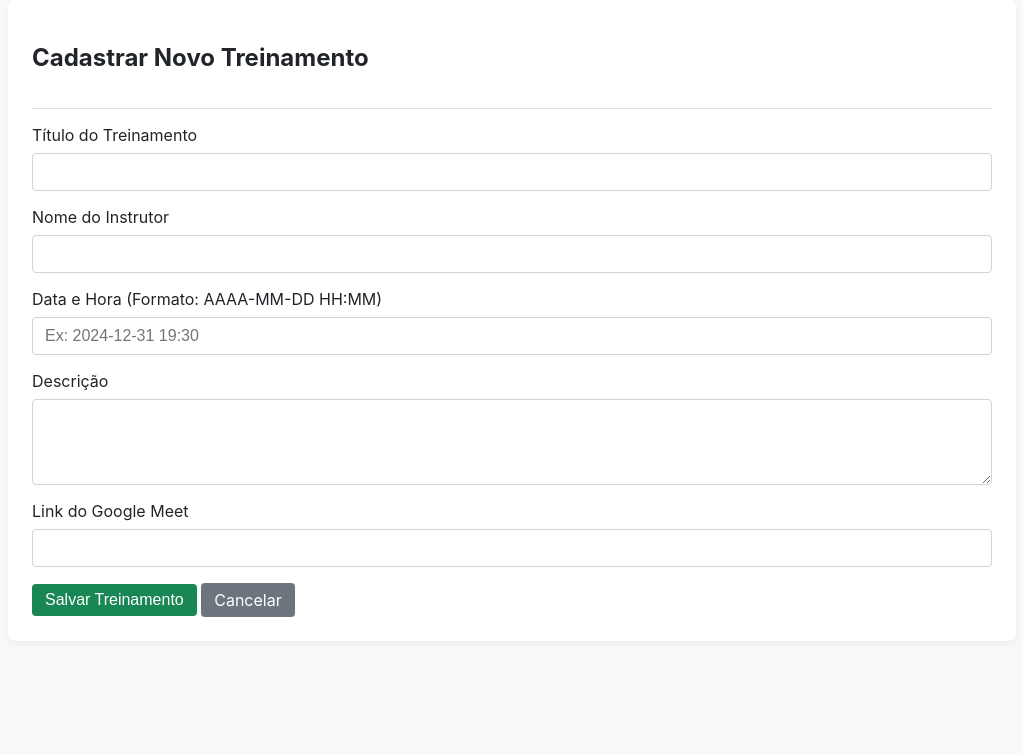
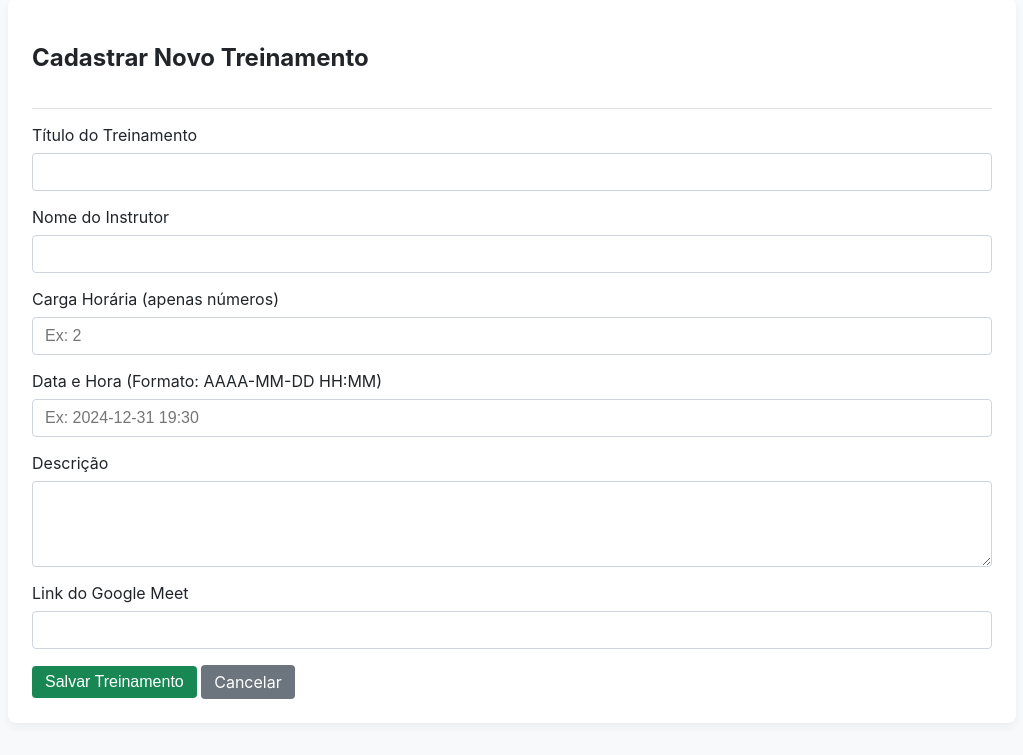
Before and after one commit to Gledson-Rwalker/portal-cooperativa, a Flask app: page /admin/add in a window 1280 px wide. Shown: the part 158-913 px from the top of the page, without its empty margins (128-1151 px from the left). Before the commit the page ends 775 px from the top, so only its background shows below. Run offline with Flask 3, Linux system fonts and the light colour scheme; the visitor is signed in with stand-in values (Sample User, id 1); some libraries are stand-ins or nearby versions.

Commit message:
Adiciona campo de carga horária aos formulários

```diff
--- a/templates/add_training.html
+++ b/templates/add_training.html
@@ -13,6 +13,10 @@
             <div class="form-group">
                 <label for="instrutor">Nome do Instrutor</label>
                 <input type="text" id="instrutor" name="instrutor" class="form-control" required>
+            </div>
+            <div class="form-group">
+                <label for="carga_horaria">Carga Horária (apenas números)</label>
+                <input type="number" id="carga_horaria" name="carga_horaria" class="form-control" placeholder="Ex: 2" required>
             </div>
             <div class="form-group">
                 <label for="data_hora">Data e Hora (Formato: AAAA-MM-DD HH:MM)</label>
--- a/templates/edit_training.html
+++ b/templates/edit_training.html
@@ -17,6 +17,10 @@
                 <input type="text" id="instrutor" name="instrutor" class="form-control" value="{{ treinamento.instrutor }}" required>
             </div>
             <div class="form-group">
+                <label for="carga_horaria">Carga Horária (apenas números)</label>
+                <input type="number" id="carga_horaria" name="carga_horaria" class="form-control" value="{{ treinamento.carga_horaria }}" required>
+            </div>
+            <div class="form-group">
                 <label for="data_hora">Data e Hora (Formato: AAAA-MM-DD HH:MM)</label>
                 <input type="text" id="data_hora" name="data_hora" class="form-control" value="{{ treinamento.data_hora }}" required>
             </div>
```
